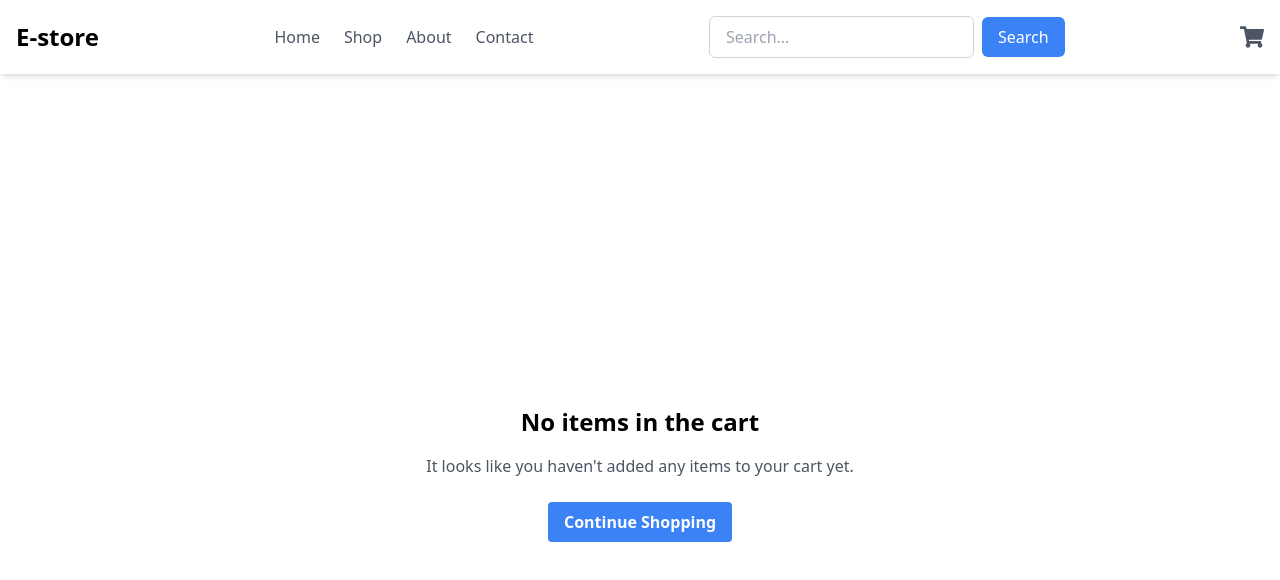
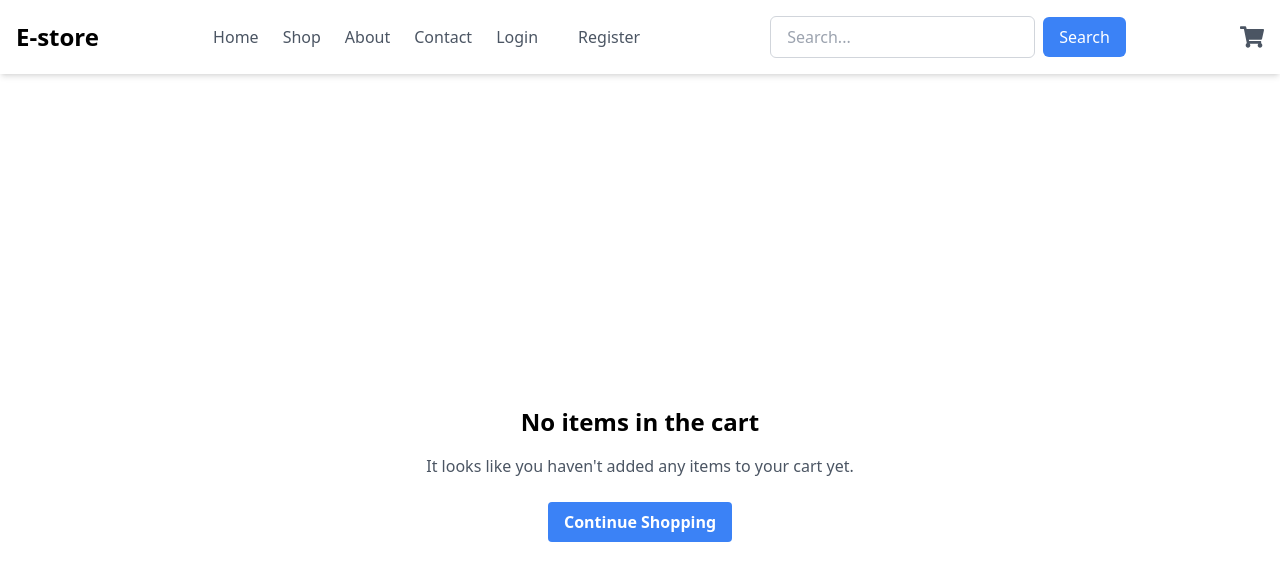
Before and after one commit to moodfew/Eye-Ecommerce, a React (Vite) app: page /cart in a window 1280 px wide. Shown: the top 580 px of the page. Built offline with nearby package versions, Linux system fonts and the light colour scheme.

Commit message:
responsivity fix

```diff
--- a/src/components/Banner.tsx
+++ b/src/components/Banner.tsx
@@ -22,7 +22,7 @@ const Banner = () => {
         <img
           src={mainImage}
           alt="Main Slide"
-          className="w-full h-64 sm:h-80 md:h-96 lg:h-[70vh] object-cover"
+          className="w-full h-99 sm:h-99 md:h-[70vh] lg:h-[70vh] object-cover"
         />
         <div className="absolute inset-0 bg-black bg-opacity-50 flex flex-col items-center justify-center text-white p-4">
           <h2 className="text-2xl md:text-4xl font-bold mb-4 text-center">
@@ -48,7 +48,7 @@ const Banner = () => {
           <img
             src={menImage}
             alt="Men's Collection"
-            className="w-full h-48 sm:h-64 md:h-80 object-cover"
+            className="w-full h-64 sm:h-64 md:h-82 object-cover"
           />
           <div className="absolute inset-0 bg-black bg-opacity-50 flex flex-col items-center justify-center text-white p-4">
             <h2 className="text-xl md:text-2xl font-bold mb-2 text-center">
@@ -68,7 +68,7 @@ const Banner = () => {
           <img
             src={accessoriesImage}
             alt="Accessories"
-            className="w-full h-48 sm:h-64 md:h-80 object-cover"
+            className="w-full h-64 sm:h-64 md:h-82 object-cover"
           />
           <div className="absolute inset-0 bg-black bg-opacity-50 flex flex-col items-center justify-center text-white p-4">
             <h2 className="text-xl md:text-2xl font-bold mb-2 text-center">
--- a/src/components/Navbar.tsx
+++ b/src/components/Navbar.tsx
@@ -25,7 +25,7 @@ const Navbar = () => {
           <div className="text-2xl font-bold">
             <Link to="/">E-store</Link>
           </div>
-          <div className="hidden md:flex space-x-6">
+          <div className="hidden md:flex space-x-6 items-center">
             <Link to="/" className="text-gray-600 hover:text-gray-900">
               Home
             </Link>
@@ -38,8 +38,19 @@ const Navbar = () => {
             <Link to="/contact" className="text-gray-600 hover:text-gray-900">
               Contact
             </Link>
+            <Link
+              to="/login"
+              className="text-gray-600 hover:text-gray-900 rounded-md"
+            >
+              Login
+            </Link>
+            <Link
+              to="/register"
+              className="text-gray-600 hover:text-gray-900 py-2 px-4 rounded-md"
+            >
+              Register
+            </Link>
           </div>
-          {/* recently added */}
           <form onSubmit={handleSearch} className="flex items-center">
             <input
               type="text"
@@ -55,12 +66,12 @@ const Navbar = () => {
               Search
             </button>
           </form>
-          <div className="cart space-x-4">
+          <div className="cart hidden lg:block space-x-4">
             <Link to="/cart" className="text-gray-600 hover:text-gray-900">
               <FaShoppingCart size={24} />
             </Link>
           </div>
-          <div className="md:hidden">
+          <div className="lg:hidden">
             <button
               onClick={toggleMobileMenu}
               className="text-gray-600 focus:outline-none focus:text-gray-900"
@@ -96,6 +107,9 @@ const Navbar = () => {
               <Link to="/contact" className="text-gray-600 hover:text-gray-900">
                 Contact
               </Link>
+              <Link to="/cart" className="text-gray-600 hover:text-gray-900">
+                Cart
+              </Link>
             </div>
           </div>
         )}
```
